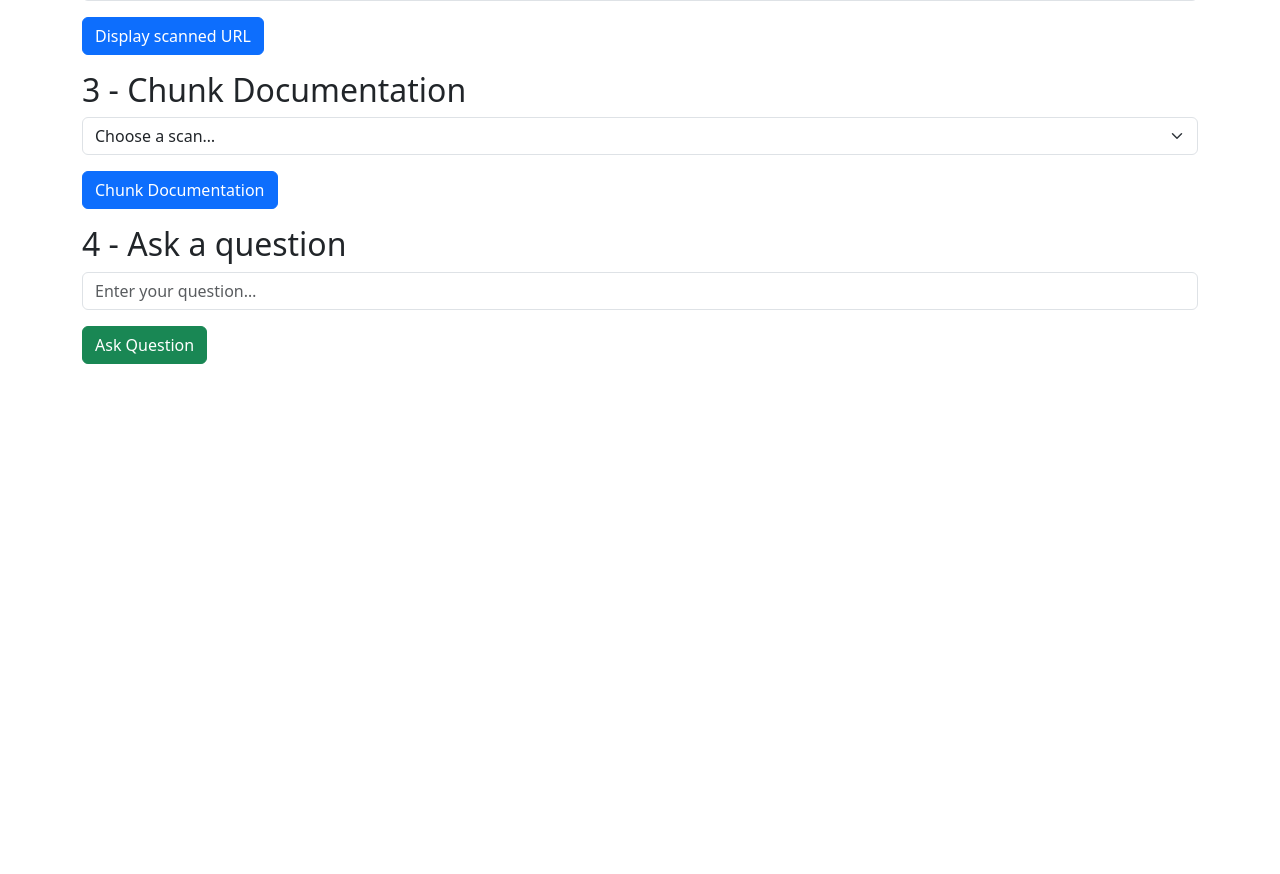
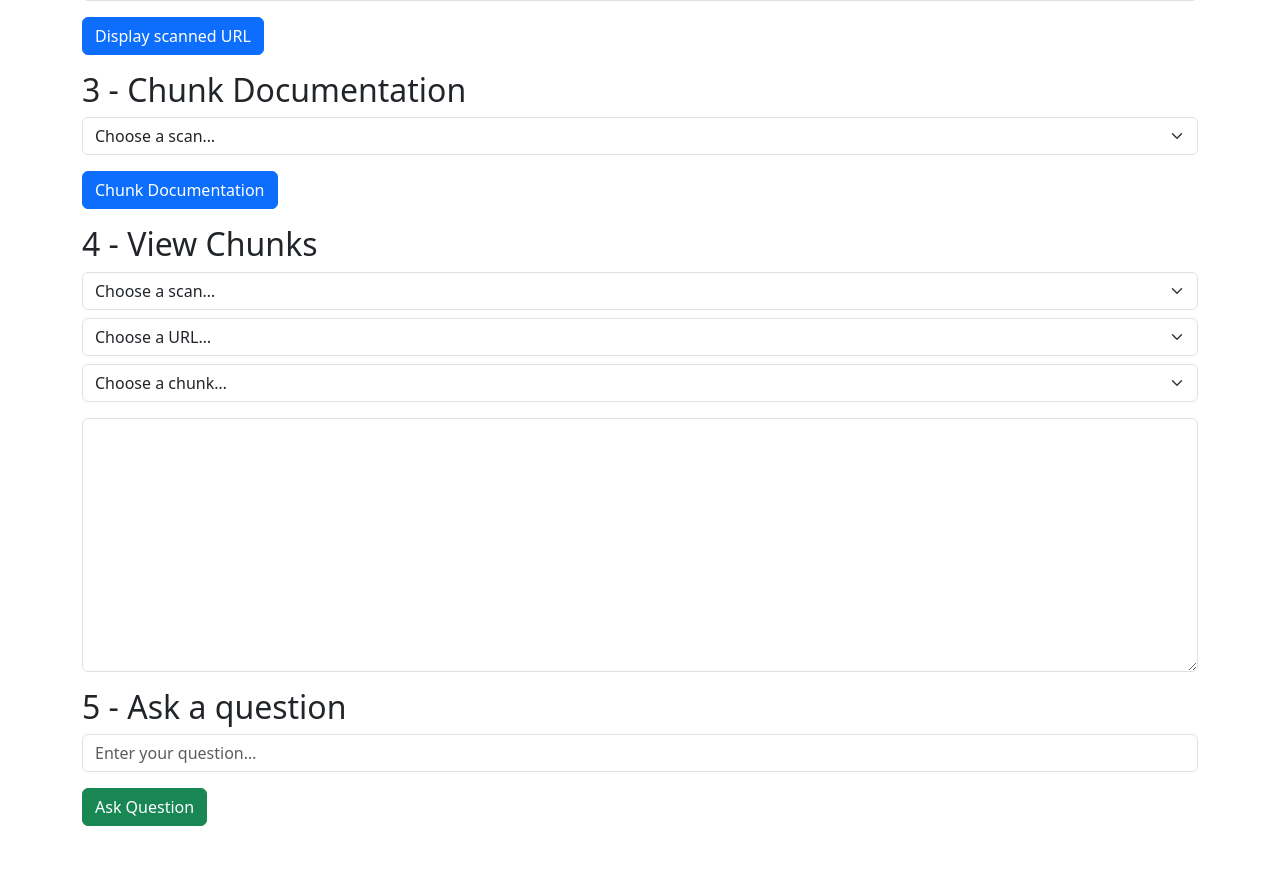
Before and after one commit to lmazure/rag, a Flask app: page / in a window 1280 px wide. Shown: the part 658-1532 px from the top of the page. Before the commit the page ends 1022 px from the top, so only its background shows below. Run offline with Flask 3, Linux system fonts and the light colour scheme; data that the repository does not hold is empty.

Commit message:
WIP: (tested) adding chunk navigator

```diff
--- a/doc_chat/app.py
+++ b/doc_chat/app.py
@@ -47,7 +47,7 @@ def compute_scanned_url_filename(id: int) -> str:
     return f"{db_path}/scanned_urls/{(id%100):02d}/doc_{id:06d}.json"
 
 def fetch_content(scan_id: int, url: str) -> None:
-    """Fetch content from URL and split into chunks."""
+    """Fetch content from URL."""
 
     # Add the scanned URL to the database
     id = db.add_scanned_url(scan_id, url)
@@ -65,15 +65,15 @@ def fetch_content(scan_id: int, url: str) -> None:
 
     return
 
-def chunk_content(scan_id: int) -> List[Tuple[str, str]]:
+def chunk_content(scan_id: int) -> List[Tuple[str, str, int]]:
     """Fetch content from URLs and split into chunks."""
     scanned_urls = db.get_all_scanned_urls(scan_id)
     chunker = HybridChunker()
     chunks = []
-    for url in scanned_urls:
-        id = url[0]
-        url = url[1]
-        with Path(compute_scanned_url_filename(id)).open("r", encoding="utf-8") as fp:
+    for scanned in scanned_urls:
+        scanned_url_id = scanned[0]
+        scanned_url = scanned[1]
+        with Path(compute_scanned_url_filename(scanned_url_id)).open("r", encoding="utf-8") as fp:
             doc_dict = json.loads(fp.read())
             doc = DoclingDocument.model_validate(doc_dict)
         chunk_iter = chunker.chunk(doc)
@@ -82,7 +82,8 @@ def chunk_content(scan_id: int) -> List[Tuple[str, str]]:
             print(f"chunk.text:\n{repr(f'{chunk.text[:300]}…')}")
             enriched_text = chunker.serialize(chunk=chunk)
             print(f"chunker.serialize(chunk):\n{repr(f'{enriched_text[:300]}…')}")
-            chunks.append((chunk.text, url))
+            chunk_id = db.add_chunk(scanned_url_id, chunk.text)
+            chunks.append((chunk.text, scanned_url,chunk_id))
     return chunks
 
 def setup_chroma():
@@ -114,10 +115,22 @@ Please provide an answer based on the context above. If the context doesn't cont
 
 @app.route('/')
 def home():
+    """
+    Show the home page.
+    """
     return render_template('index.html')
 
 @app.route('/fetch', methods=['POST'])
 def fetch():
+    """
+    Fetch content from URLs.
+
+    Args:
+        root_url: The root URL of the documentation site.
+
+    Returns:
+        A JSON response with a message indicating the number of URLs fetched.
+    """
     root_url = request.args.get('root_url')
     if not root_url:
         return jsonify({'error': 'root_url is required'}), 400
@@ -133,12 +146,24 @@ def fetch():
 
 @app.route('/scans', methods=['GET'])
 def get_all_scans():
-    """Get all scans"""
+    """
+    Get all scans.
+
+    Returns:
+        A JSON response with a list of all scans.
+    """
     scans = db.get_all_scans()
     return jsonify(scans)
 
 @app.route('/scanned_urls', methods=['POST'])
 def get_all_scanned_urls():
+    """
+    Get all scanned URLs for a given scan ID.
+
+    Returns:
+        A JSON response with a list of tuples, where each tuple contains the ID and URL.
+        Returns an error message if 'scan_id' is not provided.
+    """
     scan_id = request.args.get('scan_id')
     if not scan_id:
         return jsonify({'error': 'scan_id is required'}), 400
@@ -147,6 +172,16 @@ def get_all_scanned_urls():
 
 @app.route('/scanned_url', methods=['POST'])
 def get_scanned_url():
+    """
+    Get a scanned URL from the database.
+
+    Args:
+        scanned_url_id: The ID of the scanned URL.
+
+    Returns:
+        A JSON response with the text of the scanned URL.
+        Returns an error message if 'scanned_url_id' is not provided.
+    """
     scanned_url_id = request.args.get('scanned_url_id')
     if not scanned_url_id:
         return jsonify({'error': 'scanned_url_id is required'}), 400
@@ -155,8 +190,18 @@ def get_scanned_url():
         doc = DoclingDocument.model_validate(doc_dict)
     return jsonify(doc.export_to_markdown())
 
-@app.route('/chunk', methods=['POST'])
+@app.route('/perform_chunk', methods=['POST'])
 def chunk():
+    """
+    Split content into chunks.
+
+    Args:
+        scan_id: The ID of the scan.
+
+    Returns:
+        A JSON response with a message indicating the number of chunks created.
+        Returns an error message if 'scan_id' is not provided.
+    """
     scan_id = request.args.get('scan_id')
     if not scan_id:
         return jsonify({'error': 'scan_id is required'}), 400
@@ -168,13 +213,10 @@ def chunk():
     all_ids = []
 
     chunks = chunk_content(int(scan_id))
-    i = 0
-    for (chunk, url) in chunks:
+    for (chunk, url, chunk_id) in chunks:
         all_chunks.append(chunk)
         all_metadatas.append({"source": url})
-        all_ids.append(f"chunk_{i}")
-        i += 1
-
+        all_ids.append(str(chunk_id))
     collection.add(
         documents=all_chunks,
         metadatas=all_metadatas,
@@ -183,9 +225,72 @@ def chunk():
 
     return jsonify({"message": f"Ingested {len(all_chunks)} chunks"})
 
+@app.route('/chunks', methods=['POST'])
+def get_chunks():
+    """
+    Get chunks for a given scanned URL.
+
+    Args:
+        scanned_url_id: The ID of the scanned URL.
+
+    Returns:
+        A JSON response with a list of chunks.
+        Returns an error message if 'scanned_url_id' is not provided.
+    """
+    scanned_url_id = request.args.get('scanned_url_id')
+    if not scanned_url_id:
+        return jsonify({'error': 'scanned_url_id is required'}), 400
+
+    chunks = db.get_all_chunks(int(scanned_url_id))
+
+    return jsonify(chunks)
+
+@app.route('/chunk_content', methods=['POST'])
+def get_chunk_content():
+    """
+    Get the content of a specific chunk.
+
+    Args:
+        chunk_id: The ID of the chunk.
+
+    Returns:
+        A JSON response with the text of the chunk.
+        Returns an error message if 'chunk_id' is not provided.
+    """
+    chunk_id = request.args.get('chunk_id')
+    if not chunk_id:
+        return jsonify({'error': 'chunk_id is required'}), 400
+
+    collection = setup_chroma()
+    # Get the specific chunk by ID
+    try:
+        result = collection.get(ids=[chunk_id])
+        if result['documents'] and len(result['documents']) > 0:
+            return jsonify({
+                'text': result['documents'][0],
+                'source': result['metadatas'][0]['source']
+            })
+        else:
+            return jsonify({'error': 'Chunk not found'}), 404
+    except Exception as e:
+        return jsonify({'error': str(e)}), 500
+
 @app.route('/query', methods=['POST'])
 def query():
+    """
+    Generate a response using Together AI.
+
+    Args:
+        query: The user query.
+
+    Returns:
+        A JSON response with the answer and sources.
+        Returns an error message if 'query' is not provided.
+    """
     user_query = request.json.get('query')
+    if not user_query:
+        return jsonify({'error': 'query is required'}), 400
+
     collection = setup_chroma()
 
     results = collection.query(
--- a/doc_chat/scan_db.py
+++ b/doc_chat/scan_db.py
@@ -243,12 +243,12 @@ class ScanDB:
             scanned_url_id: The ID of the scanned URL.
 
         Returns:
-            A list of the chunks.
+            A list of the IDs of the chunks of the scanned URL.
         """
         conn = sqlite3.connect(f"{self.db_path}/{self.database_name}")
         cursor = conn.cursor()
 
-        cursor.execute('SELECT chunk FROM chunks WHERE scanned_url_id = ?', (scanned_url_id,))
+        cursor.execute('SELECT id FROM chunks WHERE scanned_url_id = ?', (scanned_url_id,))
         chunks_data = cursor.fetchall()
         conn.close()
 
--- a/doc_chat/static/script.js
+++ b/doc_chat/static/script.js
@@ -32,6 +32,7 @@ document.getElementById('fetchBtn').addEventListener('click', async () => {
 async function loadScans() {
     const scanSelectorForChunk = document.getElementById('scanSelectorForChunk');
     const scanSelectorForDisplay = document.getElementById('scanSelectorForDisplay');
+    const scanSelectorForViewChunk = document.getElementById('scanSelectorForViewChunk');
 
     // Clear existing options except the default one
     while (scanSelectorForChunk.options.length > 1) {
@@ -42,21 +43,34 @@ async function loadScans() {
         scanSelectorForDisplay.remove(1);
     }
 
+    while (scanSelectorForViewChunk.options.length > 1) {
+        scanSelectorForViewChunk.remove(1);
+    }
+
     try {
         const response = await fetch('/scans');
         const scans = await response.json();
         scans.forEach(scan => {
+            value = scan[0];
+            textContent = scan[1] + " - " + scan[2];
+
             // Add to chunk selector
             const chunkOption = document.createElement('option');
-            chunkOption.value = scan[0];
-            chunkOption.textContent = scan[1] + " - " + scan[2];
+            chunkOption.value = value;
+            chunkOption.textContent = textContent;
             scanSelectorForChunk.appendChild(chunkOption);
 
-            // Add to display selector
+            // Add to scan selector
             const displayOption = document.createElement('option');
-            displayOption.value = scan[0];
-            displayOption.textContent = scan[1] + " - " + scan[2];
+            displayOption.value = value;
+            displayOption.textContent = textContent;
             scanSelectorForDisplay.appendChild(displayOption);
+
+            // Add to view chunk selector
+            const viewChunkOption = document.createElement('option');
+            viewChunkOption.value = value;
+            viewChunkOption.textContent = textContent;
+            scanSelectorForViewChunk.appendChild(viewChunkOption);
         });
     } catch (error) {
         console.error('Error fetching scans:', error);
@@ -64,7 +78,9 @@ async function loadScans() {
 }
 
 // Load scans when the page loads
-document.addEventListener('DOMContentLoaded', loadScans);
+document.addEventListener('DOMContentLoaded', () => {
+    loadScans();
+});
 
 document.getElementById('scanSelectorForDisplay').addEventListener('input', async () => {
     const scan_id = document.getElementById('scanSelectorForDisplay').value;
@@ -97,7 +113,8 @@ document.getElementById('scanSelectorForDisplay').addEventListener('input', asyn
         console.error(error);
     } finally {
         fetchBtn.disabled = false;
-    }})
+    }}
+)
 
 document.getElementById('scannedUrlSelectorForDisplay').addEventListener('input', async () => {
     const scanned_url_id = document.getElementById('scannedUrlSelectorForDisplay').value;
@@ -153,7 +170,7 @@ document.getElementById('chunkBtn').addEventListener('click', async () => {
     chunkStatus.textContent = 'chunking documentation…';
 
     try {
-        const response = await fetch(`/chunk?scan_id=${scanId}`, {
+        const response = await fetch(`/perform_chunk?scan_id=${scanId}`, {
             method: 'POST'
         });
         const data = await response.json();
@@ -209,3 +226,98 @@ document.getElementById('submitBtn').addEventListener('click', async () => {
         submitBtn.disabled = false;
     }
 });
+
+// Event listener for the scan selector in the View Chunks section
+document.getElementById('scanSelectorForViewChunk').addEventListener('input', async () => {
+    const scan_id = document.getElementById('scanSelectorForViewChunk').value;
+    const scannedUrlSelectorForViewChunk = document.getElementById('scannedUrlSelectorForViewChunk');
+    const chunkSelector = document.getElementById('chunkSelector');
+    const chunkDisplay = document.getElementById('chunkDisplay');
+
+    // Clear existing options except the default one
+    while (scannedUrlSelectorForViewChunk.options.length > 1) {
+        scannedUrlSelectorForViewChunk.remove(1);
+    }
+
+    // Clear chunk selector and display
+    while (chunkSelector.options.length > 1) {
+        chunkSelector.remove(1);
+    }
+    chunkDisplay.textContent = '';
+
+    if (scan_id == 0) {
+        return;
+    }
+
+    try {
+        const response = await fetch(`/scanned_urls?scan_id=${scan_id}`, {
+            method: 'POST'
+        });
+        const scannedUrls = await response.json();
+        scannedUrls.forEach(url => {
+            // Add to scanned URLs selector
+            const scannedUrlOption = document.createElement('option');
+            scannedUrlOption.value = url[0];
+            scannedUrlOption.textContent = url[1];
+            scannedUrlSelectorForViewChunk.appendChild(scannedUrlOption);
+        });
+    } catch (error) {
+        console.error('Error fetching scanned URLs:', error);
+    }
+});
+
+// Event listener for the scanned URL selector in the View Chunks section
+document.getElementById('scannedUrlSelectorForViewChunk').addEventListener('input', async () => {
+    const scan_id = document.getElementById('scanSelectorForViewChunk').value;
+    const scannedUrlId = document.getElementById('scannedUrlSelectorForViewChunk').value;
+    const chunkSelector = document.getElementById('chunkSelector');
+    const chunkDisplay = document.getElementById('chunkDisplay');
+
+    // Clear existing options except the default one
+    while (chunkSelector.options.length > 1) {
+        chunkSelector.remove(1);
+    }
+    chunkDisplay.textContent = '';
+
+    if (scannedUrlId == 0) {
+        return;
+    }
+
+    try {
+        const response = await fetch(`/chunks?scanned_url_id=${scannedUrlId}`, {
+            method: 'POST'
+        });
+        const chunks = await response.json();
+
+        chunks.forEach(chunk => {
+            const chunkOption = document.createElement('option');
+            chunkOption.value = chunk;
+            chunkOption.textContent = `Chunk ${chunk}`;
+            chunkSelector.appendChild(chunkOption);
+        });
+    } catch (error) {
+        console.error('Error fetching chunks:', error);
+    }
+});
+
+// Event listener for the chunk selector
+document.getElementById('chunkSelector').addEventListener('input', async () => {
+    const chunkId = document.getElementById('chunkSelector').value;
+    const chunkDisplay = document.getElementById('chunkDisplay');
+
+    if (chunkId == 0) {
+        chunkDisplay.textContent = '';
+        return;
+    }
+
+    try {
+        const response = await fetch(`/chunk_content?chunk_id=${chunkId}`, {
+            method: 'POST'
+        });
+        const data = await response.json();
+        chunkDisplay.textContent = data.text;
+    } catch (error) {
+        console.error('Error fetching chunk content:', error);
+        chunkDisplay.textContent = 'Error loading chunk content';
+    }
+});
--- a/doc_chat/templates/index.html
+++ b/doc_chat/templates/index.html
@@ -44,7 +44,21 @@
             <span id="chunkStatus" class="ms-3"></span>
         </div>
 
-        <h2>4 - Ask a question</h2>
+        <h2>4 - View Chunks</h2>
+        <div class="mb-3">
+            <select id="scanSelectorForViewChunk" class="form-select mb-2">
+                <option selected value="0">Choose a scan…</option>
+            </select>
+            <select id="scannedUrlSelectorForViewChunk" class="form-select mb-2">
+                <option selected value="0">Choose a URL…</option>
+            </select>
+            <select id="chunkSelector" class="form-select mb-2">
+                <option selected value="0">Choose a chunk…</option>
+            </select>
+            <textarea id="chunkDisplay" class="form-control mt-3" rows="10" readonly></textarea>
+        </div>
+
+        <h2>5 - Ask a question</h2>
         <div class="mb-3">
             <input type="text" class="form-control" id="query" placeholder="Enter your question…">
         </div>
```
Also changed, not shown: doc_chat/TODO.md (+2 -0 lines). Lines whose indentation alone changed are shown as unchanged.
